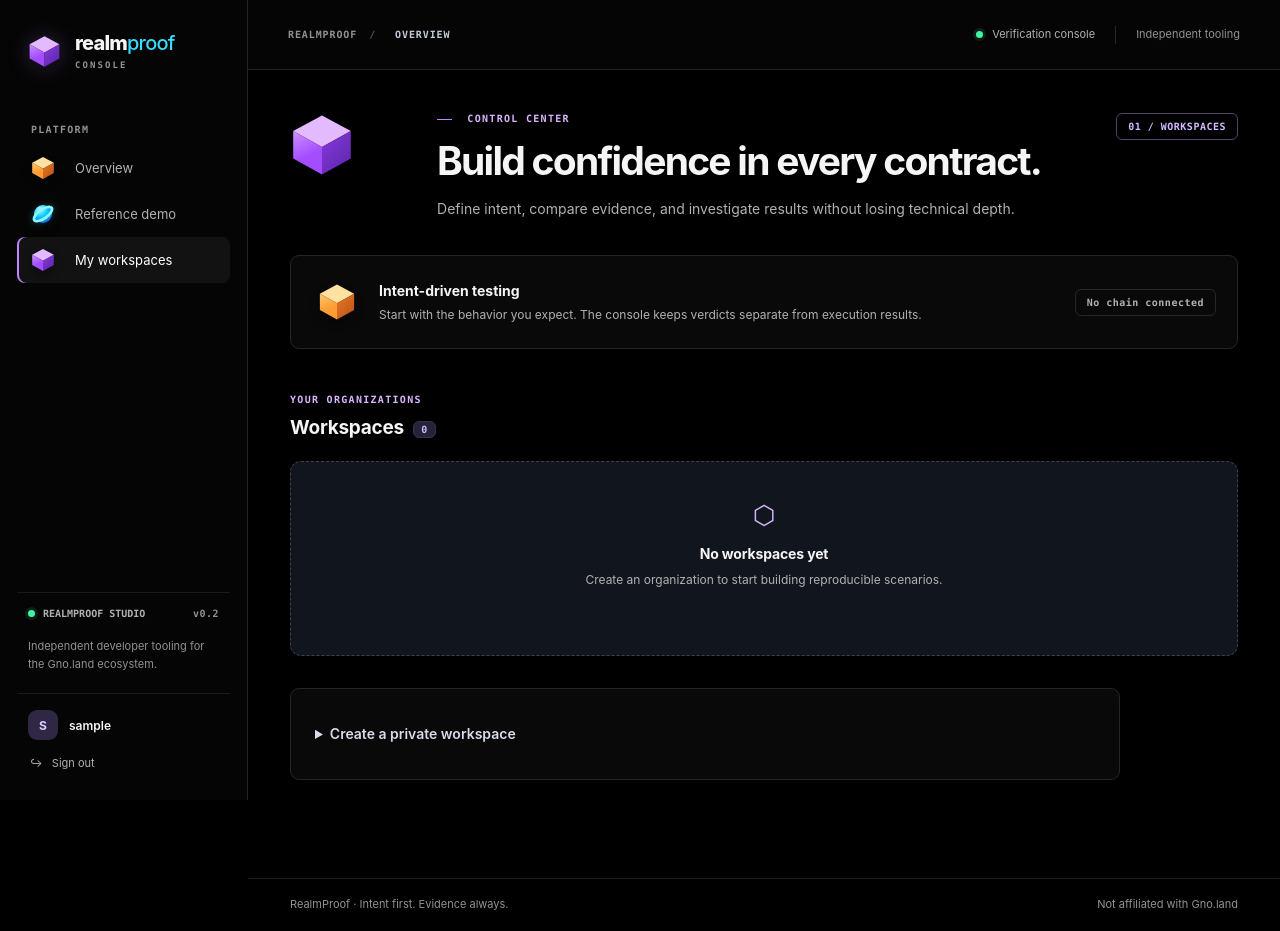
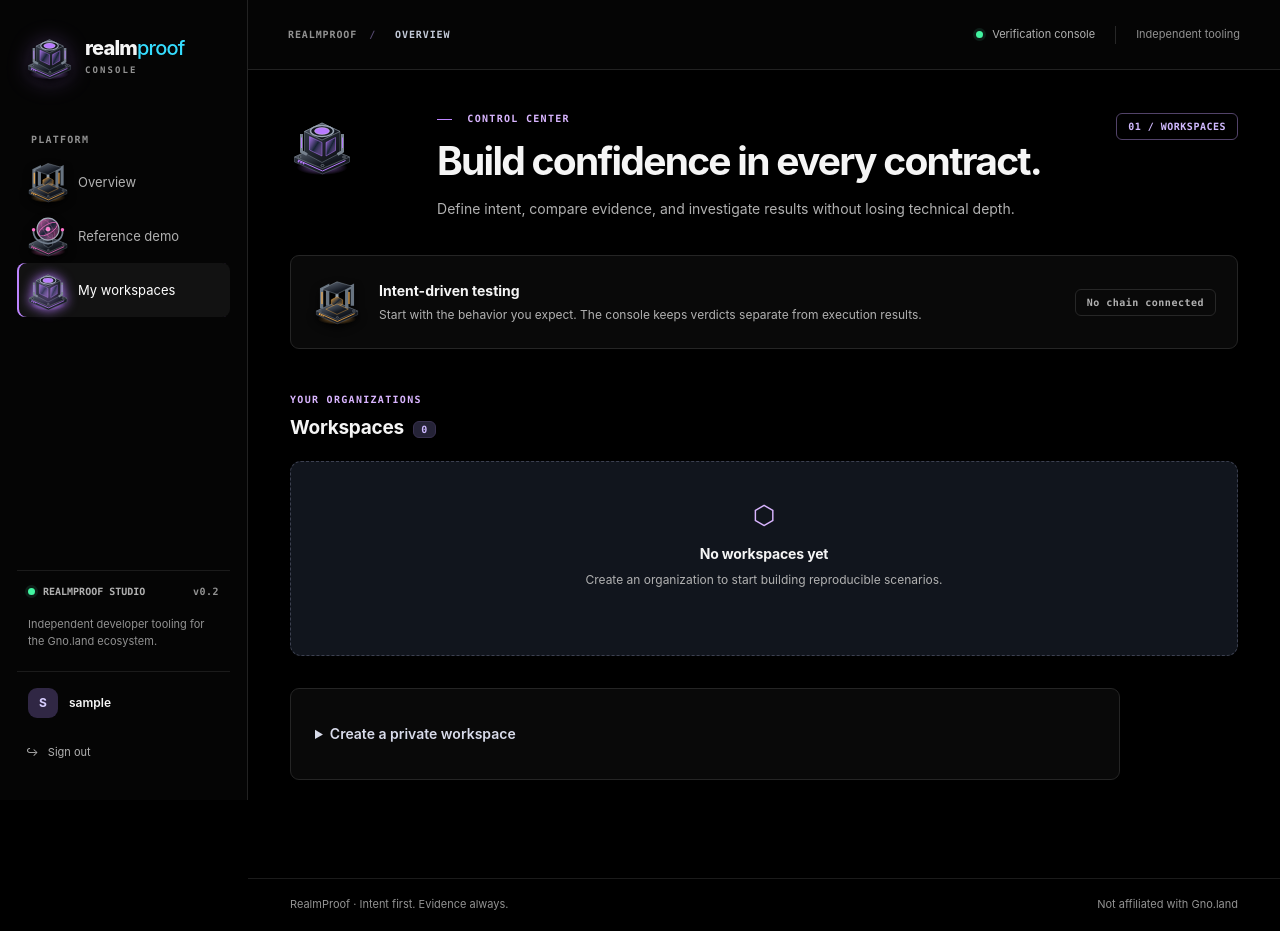
Before and after one commit to helijunior4545-glitch/RealmProof, a Django app: page /studio/workspace/ in a window 1280 px wide. Run offline with Django 5.2, Linux system fonts and the light colour scheme; the visitor is signed in with stand-in values (Sample User, id 1); data that the repository does not hold is empty; parts of the project's set-up code (start-up, migrations or seed data) failed here and were passed over.

Commit message:
design: replace geometric icons with illustrated industrial machine library

```diff
--- /dev/null
+++ b/studio/static/studio/factory.css
@@ -0,0 +1,23 @@
+/* Original illustrated industrial machines; local SVG assets, no external runtime. */
+.factory-icon,.rp-object{display:inline-block;position:relative;flex:none;width:48px;height:48px;background:var(--machine) center/contain no-repeat;filter:drop-shadow(0 4px 4px #000);transition:transform .35s cubic-bezier(.2,.8,.2,1),filter .3s;isolation:isolate}
+.factory-reactor{--machine:url("factory/reactor.svg");--machine-light:#b77aff}
+.factory-assembly{--machine:url("factory/assembly.svg");--machine-light:#ffb34d}
+.factory-scanner{--machine:url("factory/scanner.svg");--machine-light:#ff72cc}
+.factory-vault{--machine:url("factory/vault.svg");--machine-light:#38f5a2}
+.factory-network{--machine:url("factory/network.svg");--machine-light:#35ddff}
+.factory-engine{--machine:url("factory/engine.svg");--machine-light:#a979ff}
+.factory-archive{--machine:url("factory/archive.svg");--machine-light:#ff9650}
+.rp-cube{--machine:url("factory/reactor.svg");--machine-light:#b77aff}.rp-stack{--machine:url("factory/assembly.svg");--machine-light:#ffb34d}.rp-orbit{--machine:url("factory/network.svg");--machine-light:#35ddff}.rp-vault{--machine:url("factory/vault.svg");--machine-light:#38f5a2}
+.rp-object i,.rp-object b,.rp-object em{display:none!important}
+.factory-icon:after,.rp-object:after{content:"";position:absolute;inset:15% 12% 8%;border-radius:50%;background:radial-gradient(ellipse at 50% 60%,var(--machine-light,#b77aff),transparent 65%);opacity:0;mix-blend-mode:screen;pointer-events:none;transition:opacity .3s;z-index:-1}
+.nav-link .factory-icon,.nav-link .rp-object{width:44px;height:44px;margin:0;flex-shrink:0}
+.sidebar .nav-link{gap:8px;padding:5px 9px;min-height:54px;overflow:visible}
+.brand-icon .factory-icon{width:49px;height:49px}
+.brand-icon{width:49px;height:49px;flex-shrink:0}
+.nav-link:hover .factory-icon,.nav-link:hover .rp-object,.workspace-tile:hover .rp-object{transform:translateY(-3px) rotate(-4deg) scale(1.12);filter:drop-shadow(0 0 8px var(--machine-light,#b77aff))}
+.nav-link:hover .factory-icon:after,.nav-link:hover .rp-object:after,.nav-link[aria-current=page] .factory-icon:after{opacity:.32}
+.nav-link[aria-current=page] .factory-icon{filter:drop-shadow(0 0 6px var(--machine-light))}
+.rp-hero-art .rp-object{animation:factory-float 5s ease-in-out infinite;transform:rotate(-8deg)}
+.rp-hero-art .rp-orbit{animation-delay:-1.6s}.rp-hero-art .rp-vault{animation-delay:-3s}
+@keyframes factory-float{0%,100%{transform:translateY(0) rotate(-8deg)}50%{transform:translateY(-9px) rotate(-4deg)}}
+@media(prefers-reduced-motion:reduce){.factory-icon,.rp-object,.rp-hero-art .rp-object{animation:none!important;transition:none!important;transform:none!important}}
--- a/studio/templates/studio/base.html
+++ b/studio/templates/studio/base.html
@@ -12,25 +12,26 @@
   <link href="{% static 'studio/objects.css' %}" rel="stylesheet">
   {% block extra_head %}{% endblock %}
   <link href="{% static 'studio/chromatic.css' %}" rel="stylesheet">
+  <link href="{% static 'studio/factory.css' %}" rel="stylesheet">
 </head>
 <body>
   <div class="app-shell">
     <aside class="sidebar" aria-label="Main navigation">
       <a class="brand" href="{% url 'studio:public_demo' %}" aria-label="RealmProof home">
-        <span class="brand-icon" aria-hidden="true"><span class="rp-object rp-cube" aria-hidden="true"><i></i><b></b><em></em></span></span>
+        <span class="brand-icon" aria-hidden="true"><span class="factory-icon factory-reactor" aria-hidden="true"></span></span>
         <span class="brand-name">realm<span>proof</span><small>CONSOLE</small></span>
       </a>
       <div class="nav-group-label">PLATFORM</div>
-      <a class="nav-link chroma-amber" {% if request.resolver_match.url_name == 'public_demo' %}aria-current="page"{% endif %} href="{% url 'studio:public_demo' %}"><span class="rp-object rp-stack" aria-hidden="true"><i></i><b></b><em></em></span> Overview</a>
-      {% if user.is_authenticated %}<a class="nav-link chroma-pink" {% if request.resolver_match.url_name == 'reference_demo' %}aria-current="page"{% endif %} href="{% url 'studio:reference_demo' %}"><span class="rp-object rp-orbit" aria-hidden="true"><i></i><b></b><em></em></span> Reference demo</a>{% endif %}
+      <a class="nav-link chroma-amber" {% if request.resolver_match.url_name == 'public_demo' %}aria-current="page"{% endif %} href="{% url 'studio:public_demo' %}"><span class="factory-icon factory-assembly" aria-hidden="true"></span> Overview</a>
+      {% if user.is_authenticated %}<a class="nav-link chroma-pink" {% if request.resolver_match.url_name == 'reference_demo' %}aria-current="page"{% endif %} href="{% url 'studio:reference_demo' %}"><span class="factory-icon factory-scanner" aria-hidden="true"></span> Reference demo</a>{% endif %}
 
-      {% if user.is_authenticated %}<a class="nav-link chroma-violet" {% if request.resolver_match.url_name == 'dashboard' %}aria-current="page"{% endif %} href="{% url 'studio:dashboard' %}"><span class="rp-object rp-cube" aria-hidden="true"><i></i><b></b><em></em></span> My workspaces</a>{% endif %}
+      {% if user.is_authenticated %}<a class="nav-link chroma-violet" {% if request.resolver_match.url_name == 'dashboard' %}aria-current="page"{% endif %} href="{% url 'studio:dashboard' %}"><span class="factory-icon factory-reactor" aria-hidden="true"></span> My workspaces</a>{% endif %}
       {% if member %}
       <div class="nav-group-label nav-group-gap">WORKSPACE / {{ member.organization.name|truncatechars:16 }}</div>
-      <a class="nav-link chroma-green" {% if request.resolver_match.url_name == 'organization' %}aria-current="page"{% endif %} href="{% url 'studio:organization' member.organization.slug %}"><span class="rp-object rp-vault" aria-hidden="true"><i></i><b></b><em></em></span> {{ member.organization.name|truncatechars:19 }}</a>
-      <a class="nav-link chroma-cyan" {% if request.resolver_match.url_name == 'network' %}aria-current="page"{% endif %} href="{% url 'studio:network' member.organization.slug %}"><span class="t-nav-glyph">⌕</span> Network explorer</a>
-      <a class="nav-link chroma-violet" {% if request.resolver_match.url_name == 'ledger_lab' %}aria-current="page"{% endif %} href="{% url 'studio:ledger_lab' member.organization.slug %}"><span class="t-nav-glyph">◇</span> Ledger validation lab</a>
-      <a class="nav-link chroma-orange" {% if request.resolver_match.url_name == 'native_catalog' %}aria-current="page"{% endif %} href="{% url 'studio:native_catalog' member.organization.slug %}"><span class="t-nav-glyph">▤</span> Native test catalog</a>
+      <a class="nav-link chroma-green" {% if request.resolver_match.url_name == 'organization' %}aria-current="page"{% endif %} href="{% url 'studio:organization' member.organization.slug %}"><span class="factory-icon factory-vault" aria-hidden="true"></span> {{ member.organization.name|truncatechars:19 }}</a>
+      <a class="nav-link chroma-cyan" {% if request.resolver_match.url_name == 'network' %}aria-current="page"{% endif %} href="{% url 'studio:network' member.organization.slug %}"><span class="factory-icon factory-network" aria-hidden="true"></span> Network explorer</a>
+      <a class="nav-link chroma-violet" {% if request.resolver_match.url_name == 'ledger_lab' %}aria-current="page"{% endif %} href="{% url 'studio:ledger_lab' member.organization.slug %}"><span class="factory-icon factory-engine" aria-hidden="true"></span> Ledger validation lab</a>
+      <a class="nav-link chroma-orange" {% if request.resolver_match.url_name == 'native_catalog' %}aria-current="page"{% endif %} href="{% url 'studio:native_catalog' member.organization.slug %}"><span class="factory-icon factory-archive" aria-hidden="true"></span> Native test catalog</a>
       {% endif %}
       <div class="sidebar-bottom">
         <div class="sidebar-meta"><span class="status-dot"></span> REALMPROOF STUDIO <span class="muted-tag">v0.2</span></div>
```
Also changed, not shown: studio/static/studio/factory/archive.svg (added), studio/static/studio/factory/assembly.svg (added), studio/static/studio/factory/engine.svg (added), studio/static/studio/factory/network.svg (added), studio/static/studio/factory/reactor.svg (added), studio/static/studio/factory/scanner.svg (added), studio/static/studio/factory/vault.svg (added).
